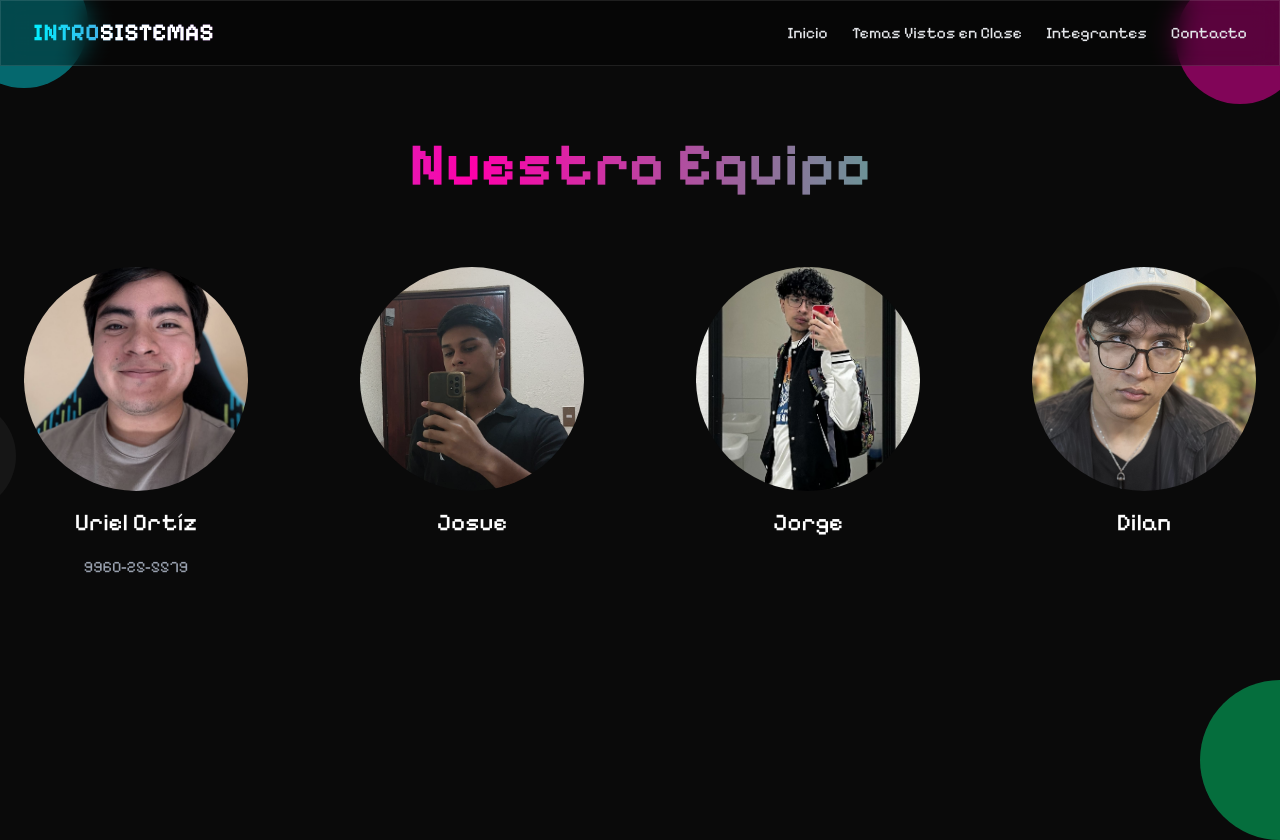
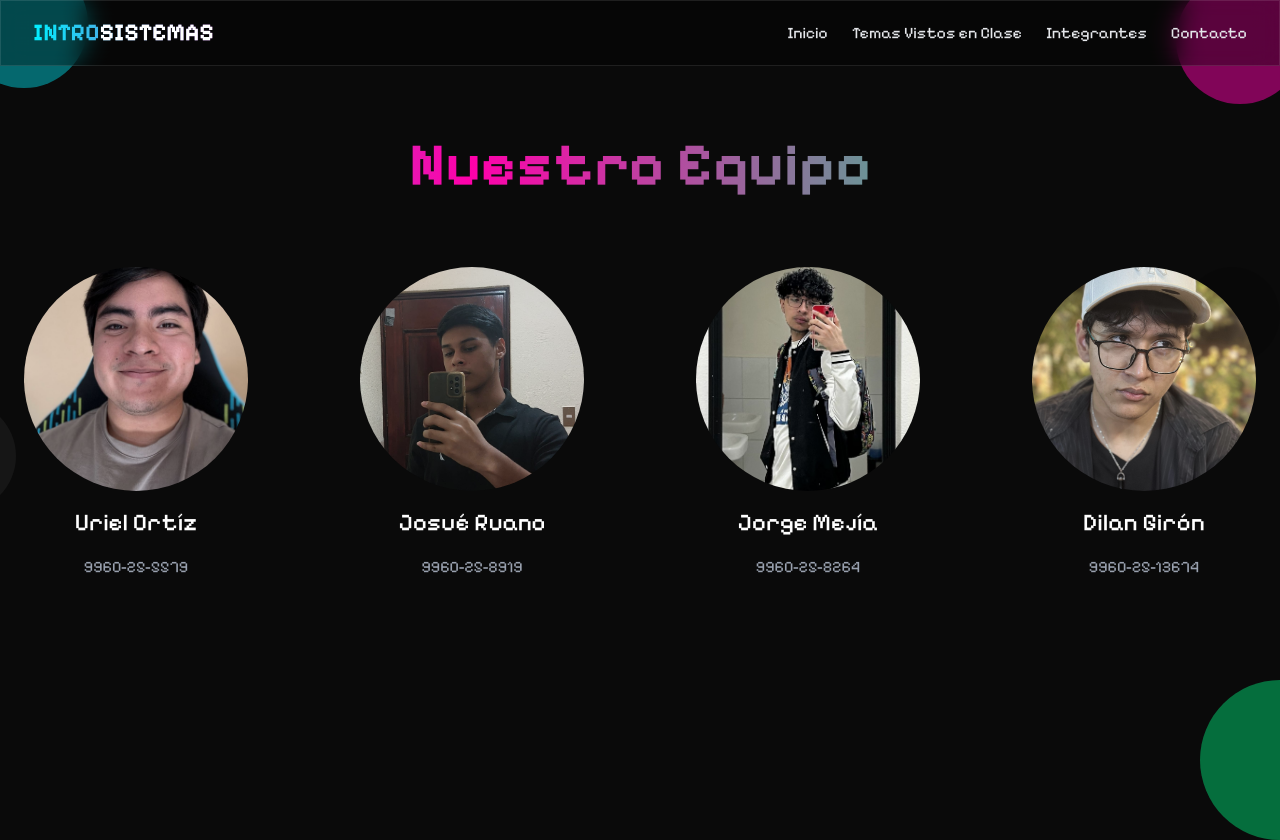
Before and after one commit to uriel212/proyecto_final, a React (Vite) app: page /our-team in a window 1280 px wide. Shown: the top 840 px of the page. Built offline with nearby package versions, Linux system fonts and the light colour scheme; a web font is replaced by a local one.

Commit message:
fix: restore missing carnet information for team members and improve GitHub link handling

```diff
--- a/src/assets/css/main.css
+++ b/src/assets/css/main.css
@@ -45,9 +45,6 @@ h4 {
     font-family: 'Pixelify Sans', sans-serif;
 }
 
-a {
-    text-decoration: none;
-}
 
 .particle {
     position: absolute;
--- a/src/components/MainHeader.jsx
+++ b/src/components/MainHeader.jsx
@@ -15,7 +15,7 @@ const MainHeader = ({ title, footer_hero }) => {
                             {footer_hero}
                         </p>
                         <div className="flex space-x-4">
-                            <NavLink to="/topics-viewed-in-class" className="px-6 py-3 bg-neon rounded-lg font-medium hover:shadow-lg hover:shadow-cyan-500/30 transition-all">
+                            <NavLink to="/topics-viewed-in-class" className="px-6 py-3 bg-cyber rounded-lg font-medium hover:shadow-lg hover:shadow-cyan-500/30 transition-all">
                                 Ver Temas
                             </NavLink>
                             <NavLink to="/contact-us" className="px-6 py-3 border border-glass rounded-lg hover:bg-glass transition-all">
--- a/src/pages/OurTeam.jsx
+++ b/src/pages/OurTeam.jsx
@@ -1,9 +1,9 @@
 const OurTeam = () => {
     const ourTeam = [
         { carnet: "9960-25-5579", name: "Uriel Ortíz", image: "/img/URIEL.jpeg", github: "https://github.com/uriel212" },
-        { carnet: "", name: "Josue", image: "/img/JOSUE.jpeg", github: "" },
-        { carnet: "", name: "Jorge", image: "/img/JORGE.jpeg", github: "" },
-        { carnet: "", name: "Dilan", image: "/img/DILAN.jpeg", github: "" }
+        { carnet: "9960-25-8919", name: "Josué Ruano", image: "/img/JOSUE.jpeg"},
+        { carnet: "9960-25-8264", name: "Jorge Mejía", image: "/img/JORGE.jpeg"},
+        { carnet: "9960-25-13674", name: "Dilan Girón", image: "/img/DILAN.jpeg"}
     ]
     return (
         <section className="pt-16">
@@ -15,7 +15,8 @@ const OurTeam = () => {
                 <div className="grid md:grid-cols-4 gap-16">
                     {ourTeam.map((member, idx) => (
                         <div className="space-y-4" key={idx}>
-                            <a href={member.github || "#"} target="_blank" className="space-y-4">
+                            {member.github ? (
+                                <a href={member.github} target="_blank" rel="noopener noreferrer" className="space-y-4">
                                     <img src={member.image || "https://randomuser.me/api/portraits/lego/1.jpg"} className="object-cover grayscale-25 mx-auto h-40 w-40 rounded-full xl:w-56 xl:h-56" />
                                     <h3 className="font-medium text-white text-2xl text-center">
                                         {member.name}
@@ -24,6 +25,17 @@ const OurTeam = () => {
                                         {member.carnet}
                                     </p>
                                 </a>
+                            ) : (
+                                <a href="#" className="space-y-4">
+                                    <img src={member.image || "https://randomuser.me/api/portraits/lego/1.jpg"} className="object-cover grayscale-25 mx-auto h-40 w-40 rounded-full xl:w-56 xl:h-56" />
+                                    <h3 className="font-medium text-white text-2xl text-center">
+                                        {member.name}
+                                    </h3>
+                                    <p className="text-gray-400 text-center">
+                                        {member.carnet}
+                                    </p>
+                                </a>
+                            )}
                         </div>
                     ))}
                 </div>
```
Lines whose indentation alone changed are shown as unchanged.
